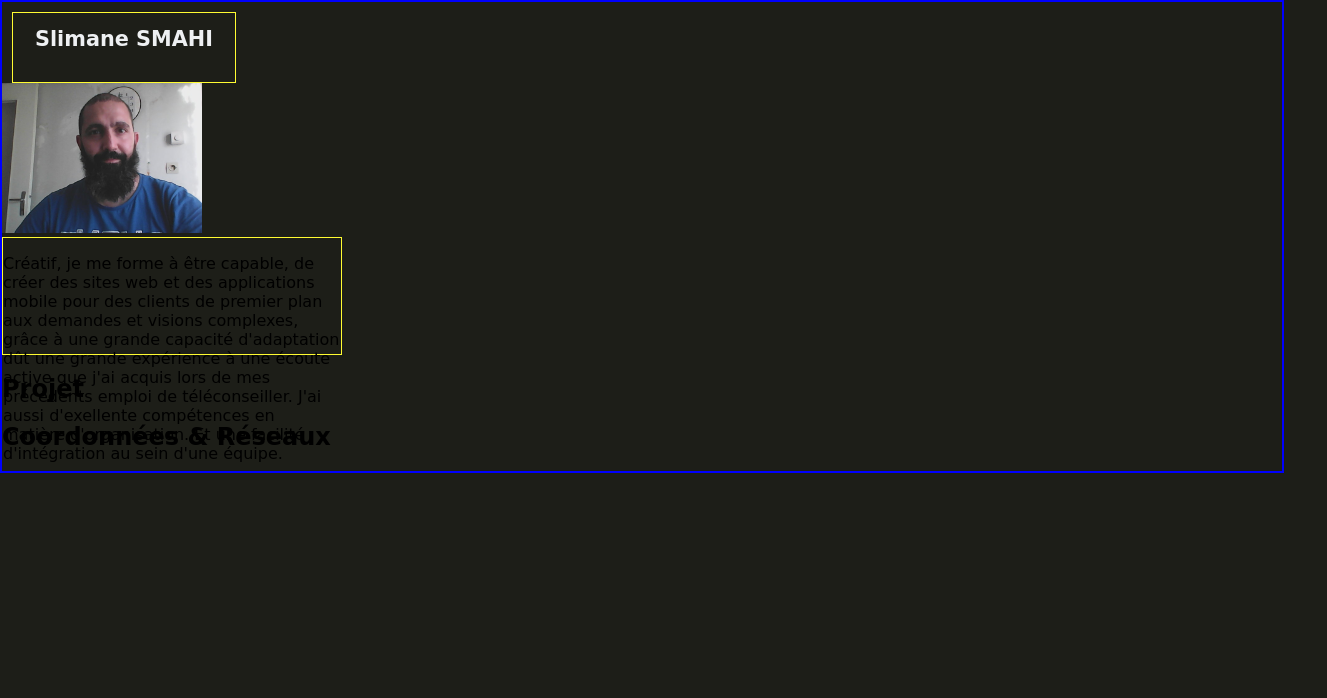
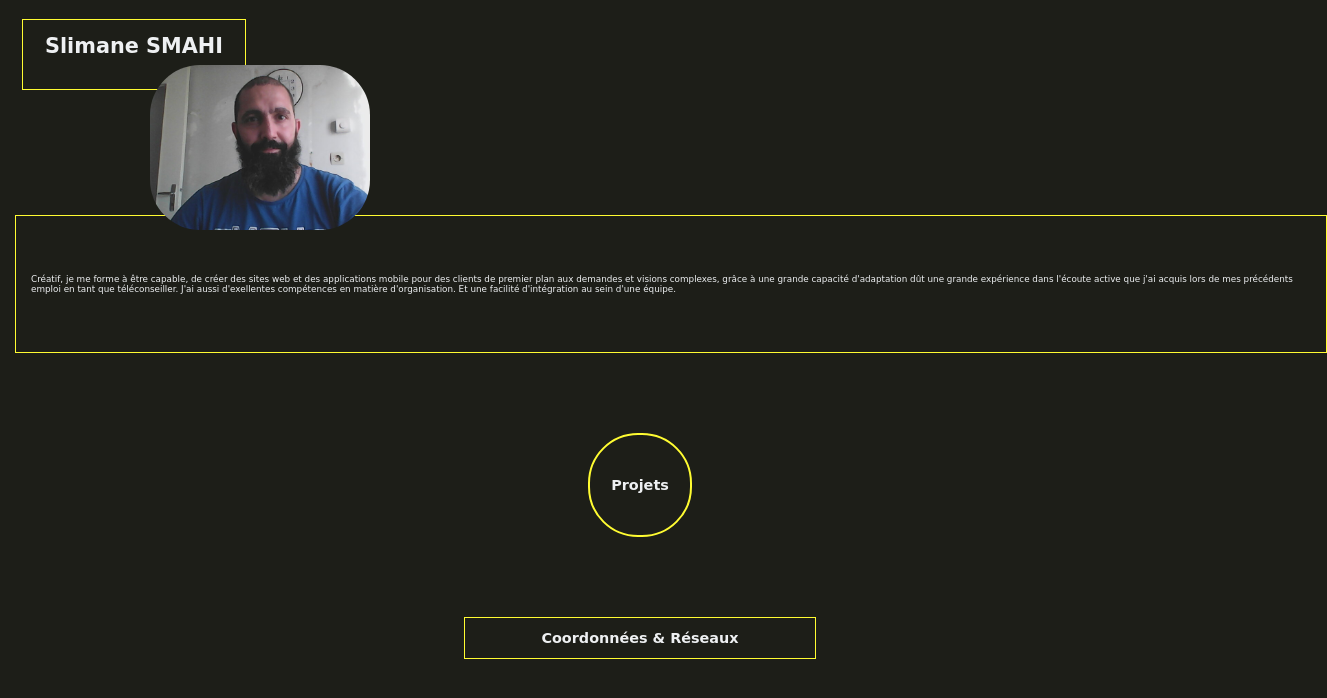
Before and after one commit to 03Sly03/Portfolio, a website: page index.html in a window 1280 px wide. Shown: the whole page, 1327 px wide, since content can reach past the window. Drawn offline with Linux system fonts and the light colour scheme; a web font is replaced by a local one.

Commit message:
work on header main & footer

```diff
--- a/index.html
+++ b/index.html
@@ -10,24 +10,32 @@
     <link href="https://fonts.googleapis.com/css2?family=Zen+Dots&display=swap" rel="stylesheet">
 </head>
 <body>
-    <head>
+    <header>
+        <div class="dhead">
         <div class="title">
             <h1 class="title__name">Slimane SMAHI</h1>
         </div>
         <div class="photo">
             <img src="imgs/photo_de_moi.jpg" alt="" class="my_photo">
         </div>
+        <div class="presentation">
         <div class="my_presentation">
-            <p class="my_presentation__text">Créatif, je me forme à être capable, de créer des sites web et des applications mobile pour des clients de premier plan aux demandes et visions complexes, grâce à une grande capacité d'adaptation dût une grande expérience à une écoute active que j'ai acquis lors de mes précédents emploi de téléconseiller. J'ai aussi d'exellente compétences en matière d'organisation. Et une facilité d'intégration au sein d'une équipe.</p>
+            <p class="my_presentation__text">Créatif, je me forme à être capable, de créer des sites web
+                et des applications mobile pour des clients de premier plan aux demandes et visions complexes,
+                grâce à une grande capacité d'adaptation dût une grande expérience dans l'écoute active que j'ai
+                acquis lors de mes précédents emploi en tant que téléconseiller. J'ai aussi d'exellentes compétences en
+                matière d'organisation. Et une facilité d'intégration au sein d'une équipe.</p>
         </div>
-    </head>
+        </div>
+        </div>
+    </header>
     <main>
-        <div class="main_body">
-            <h2>Projet</h2>
+        <div class="projects">
+            <h2>Projets</h2>
         </div>
     </main>
     <footer>
-        <div class="footer">
+        <div class="contact">
             <h2>Coordonnées & Réseaux</h2>
         </div>
     </footer>
--- a/scss/_base.scss
+++ b/scss/_base.scss
@@ -2,3 +2,10 @@ $color-primary: #1D1E18;
 $color-second: #EEF0F2;
 $color-third: #FFFC31;
 $font-family: 'Zen Dots', cursive;
+
+body {
+    margin: 0px;
+    width: 100%;
+    font-family: $font-family;
+    background-color: $color-primary;
+}
--- a/scss/layout/_footer.scss
+++ b/scss/layout/_footer.scss
@@ -0,0 +1,15 @@
+footer {
+    width: 100%;
+    display: flex;
+    justify-content: center;
+    align-items: center;
+}
+
+.contact {
+    width: 350px;
+    border: 1px solid $color-third;
+    font-size: 0.6rem;
+    text-align: center;
+    margin: 15px;
+    color: $color-second;
+}
--- a/scss/layout/_head.scss
+++ b/scss/layout/_head.scss
@@ -1,13 +1,14 @@
-body {
-    margin: 0px;
+header {
     width: 100%;
-    height: 50%;
-    border: 2px solid blue;
-    font-family: $font-family;
-    background-color: $color-primary;
+    display: flex;
+    flex-direction: column;
+    justify-content: center;
+    align-items: center;
+    // background-color: green;
 }
 
 .title {
+    position: absolute;
     height: 69px;
     width: 222px;
     left: 12px;
@@ -26,15 +27,35 @@ body {
 }
 
 .my_photo {
-    width: 200px;
+    position: absolute;
+    left: 150px;
+    top: 65px;
+    width: 220px;
+    margin: 0px;
+    border-radius: 50px;
+}
+
+.presentation {
+    width: 80%;
+    display: flex;
+    justify-content: center;
+    align-items: center;
 }
 
 .my_presentation {
+    margin: 215px 15px 15px 15px;
+    font-size: 0.55rem;
     height: 116px;
-    width: 338px;
-    left: 13px;
-    top: 195px;
+    // width: 100%;
     border-radius: 0px;
     background-color: $color-primary;
     border: 1px solid $color-third;
+    display: flex;
+    justify-content: center;
+    align-items: center;
+    padding: 10px 15px;
 }
+
+.my_presentation__text {
+    color: $color-second;
+}
--- a/scss/layout/_main_body.scss
+++ b/scss/layout/_main_body.scss
@@ -0,0 +1,21 @@
+main {
+    width: 100%;
+    display: flex;
+    justify-content: center;
+    align-items: center;
+    // background-color: yellow;
+}
+
+.projects {
+    font-size: 0.6rem;
+    margin: 65px 20px;
+    width: 100px;
+    height: 100px;
+    border: 2px solid $color-third;
+    border-radius: 50px;
+    text-align: center;
+    color: $color-second;
+    display: flex;
+    justify-content: center;
+    align-items: center;
+}
```
Also changed, not shown: css/style.css.
